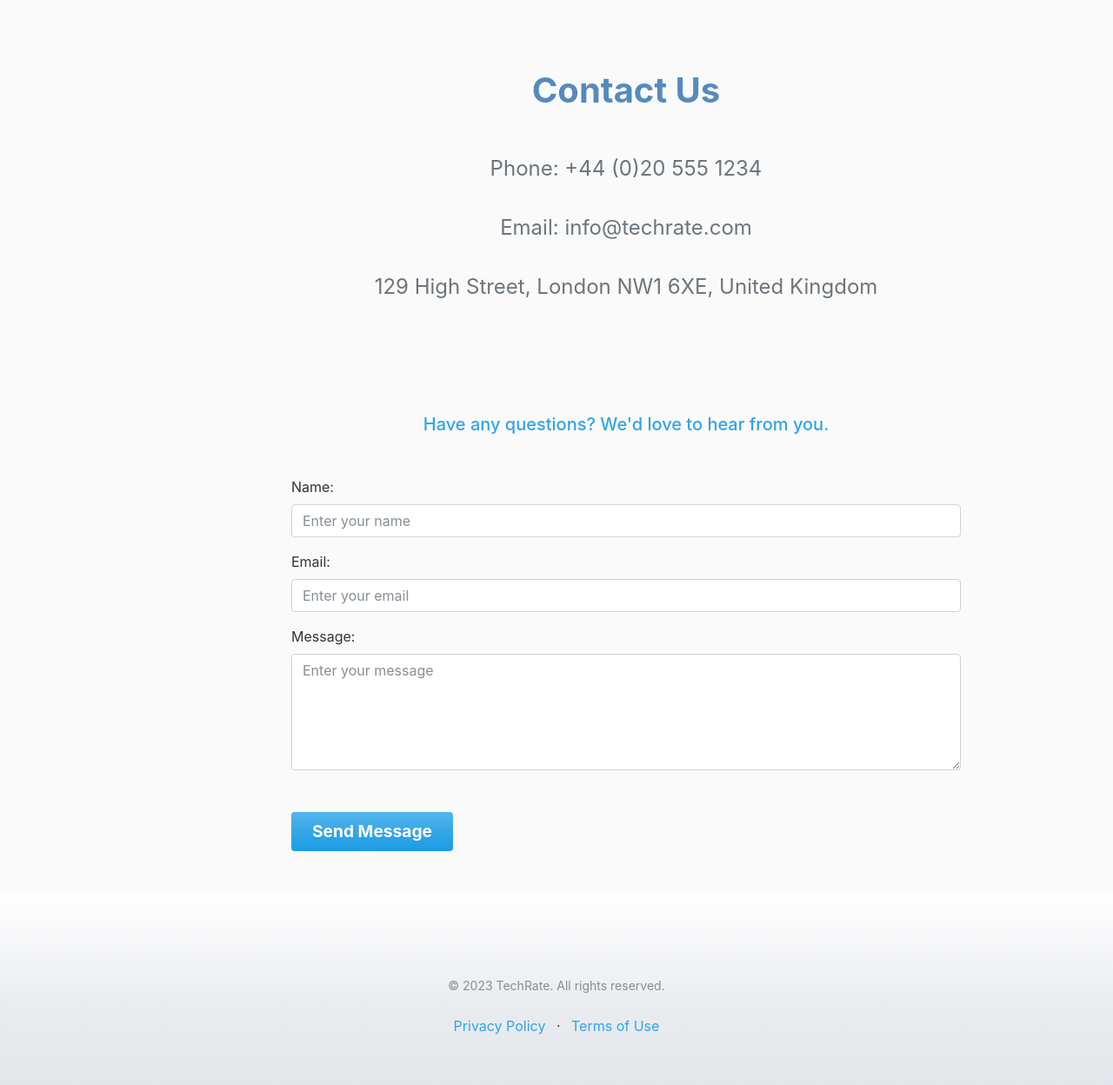
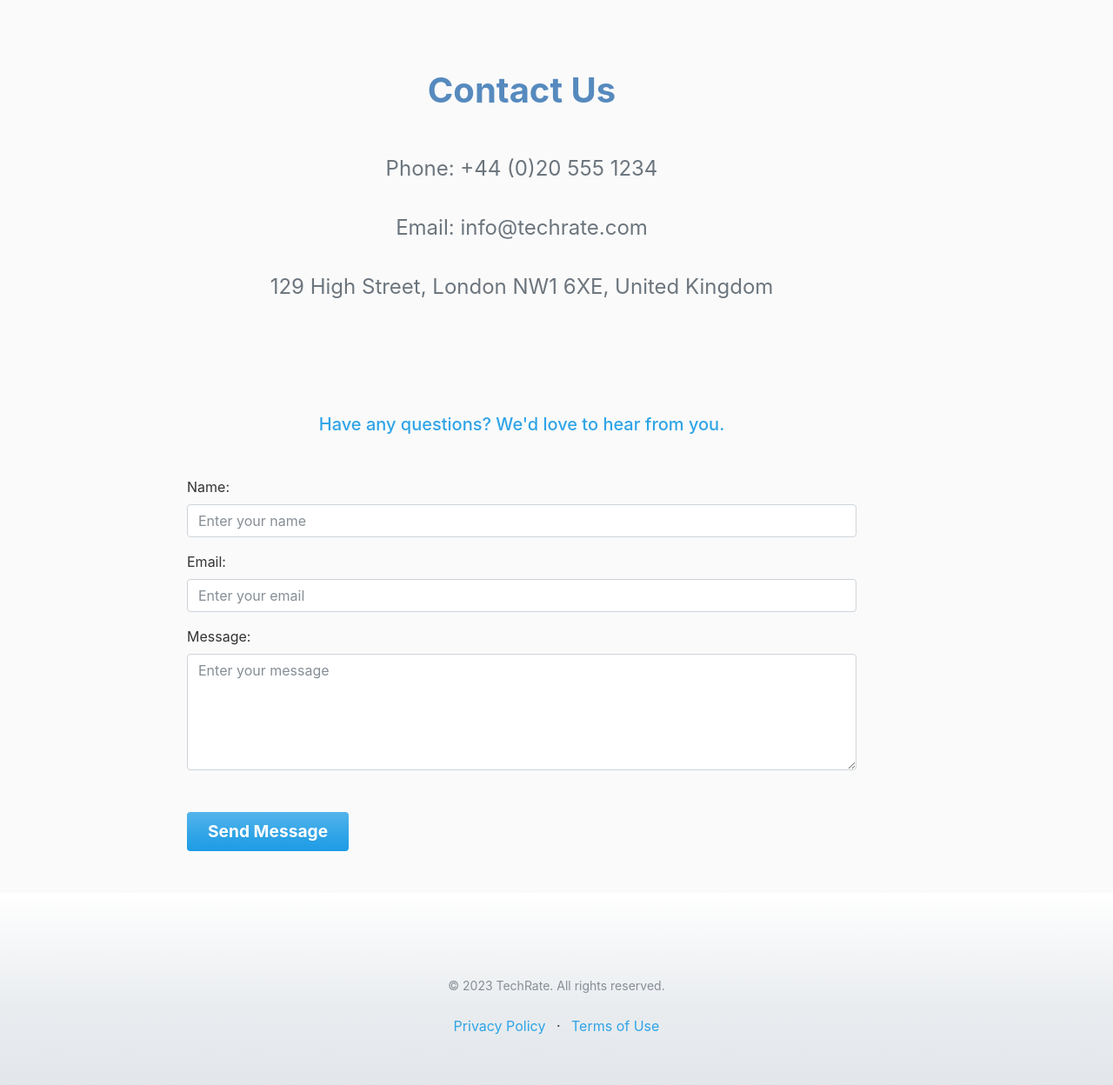
Before and after one commit to Nikket98/reviewApp, a Django app: page /contact/ in a window 1280 px wide. Shown: the part 80-1328 px from the top of the page at 87% size. Run offline with Django 4.2, Linux system fonts and the light colour scheme; some libraries are stand-ins or nearby versions.

Commit message:
homepage changed

```diff
--- a/reviewApp/templates/reviewApp/about.html
+++ b/reviewApp/templates/reviewApp/about.html
@@ -5,7 +5,7 @@
 
 <div class="container my-5">
     <div class="row">
-      <div class="col-lg-11 offset-lg-4">
+      <div class="col-lg-11 offset-lg-2">
         <h1 class="text-center mb-5"style="margin-top: 4rem;">About Our Company</h1>
         <p class="lead mb-4">Welcome to <strong>TechRate</strong>, a website dedicated to providing users with the latest information and reviews on electronic products. Our mission is to help consumers make informed decisions when purchasing electronic devices, whether it be a smartphone, tablet, smartwatch, or smart TV.</p>
 
--- a/reviewApp/templates/reviewApp/base.html
+++ b/reviewApp/templates/reviewApp/base.html
@@ -18,7 +18,7 @@
 </head>
 
 <body>
-  <div class="container-fluid">
+  <div class="container-fluid"style="max-width: 1200px;">
         <header class="site-header">
             <nav class="navbar navbar-expand-md navbar-dark bg-primary fixed-top">
 
--- a/reviewApp/templates/reviewApp/contact.html
+++ b/reviewApp/templates/reviewApp/contact.html
@@ -18,14 +18,14 @@
 
     <div class="container my-5">
         <div class="row">
-            <div class="col-lg-8 offset-lg-5 text-center">
+            <div class="col-lg-8 offset-lg-3 text-center">
                 <h1 class="text-center mb-5" style="margin-top: 4rem;">Contact Us</h1>
                 <p>Phone: +44 (0)20 555 1234</p>
                 <p>Email: info@techrate.com</p>
                 <p>129 High Street, London NW1 6XE, United Kingdom</p>
             </div>
             <div class="container my-5"></div>
-            <div class="col-lg-10 offset-lg-4">
+            <div class="col-lg-10 offset-lg-2">
                 <h5 class="text-center mb-5">Have any questions? We'd love to hear from you.</h5>
 
                 <form action="{% url 'reviewApp-contact' %}" method="post">
--- a/reviewApp/templates/reviewApp/home.html
+++ b/reviewApp/templates/reviewApp/home.html
@@ -5,7 +5,7 @@
 
 
 
-<div class="jumbotron jumbotron-fluid bg-light text-center mt-5"style="margin-left: 0px;">
+<div class="jumbotron jumbotron-fluid bg-light text-center mt-5 mx-auto">
   <div class="container-fluid animate__animated animate__fadeIn">
     <h1 class="display-4 col-lg-19">Welcome to TechRate</h1>
     <p class="lead">We provide the latest information and reviews on electronic products.</p>
```
Also changed, not shown: .github/workflows/main_c2016830wbp.yml (deleted).
